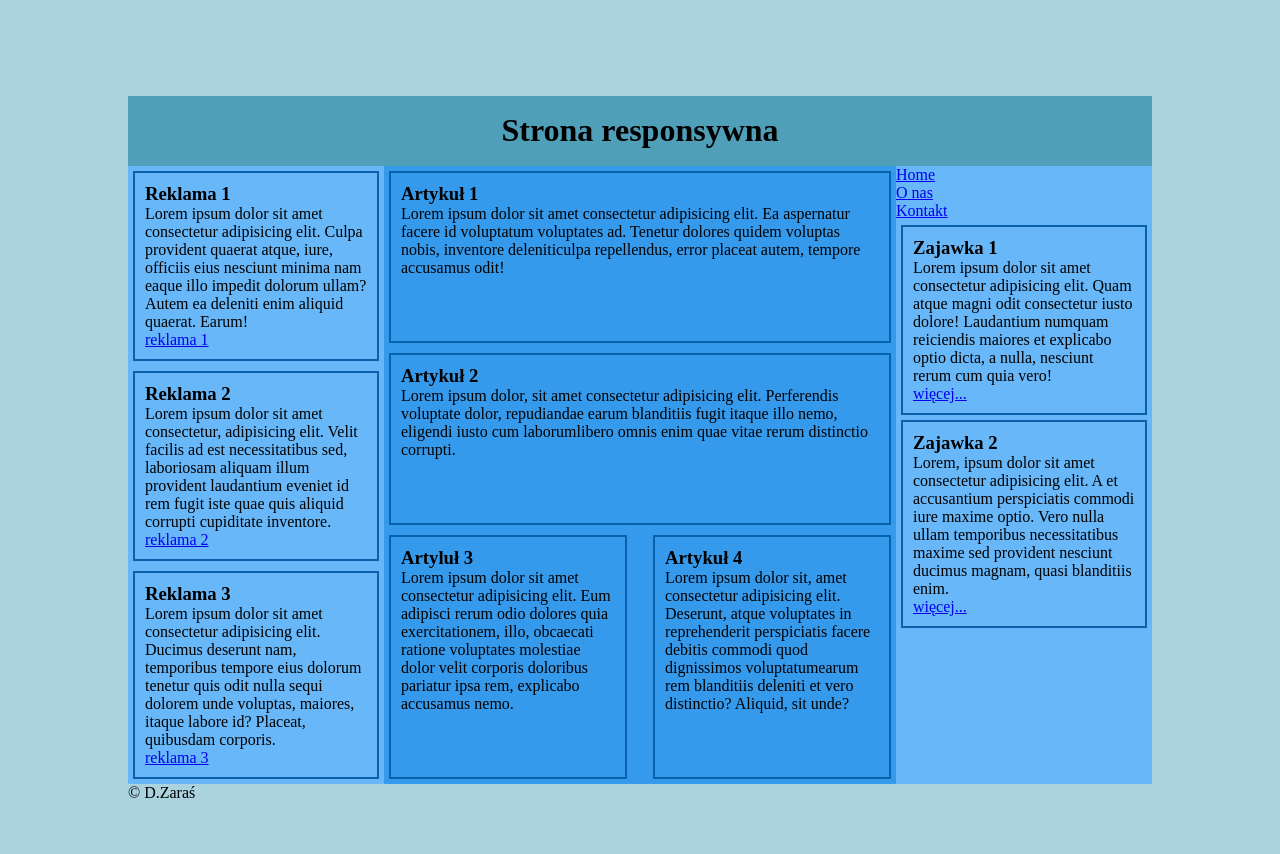
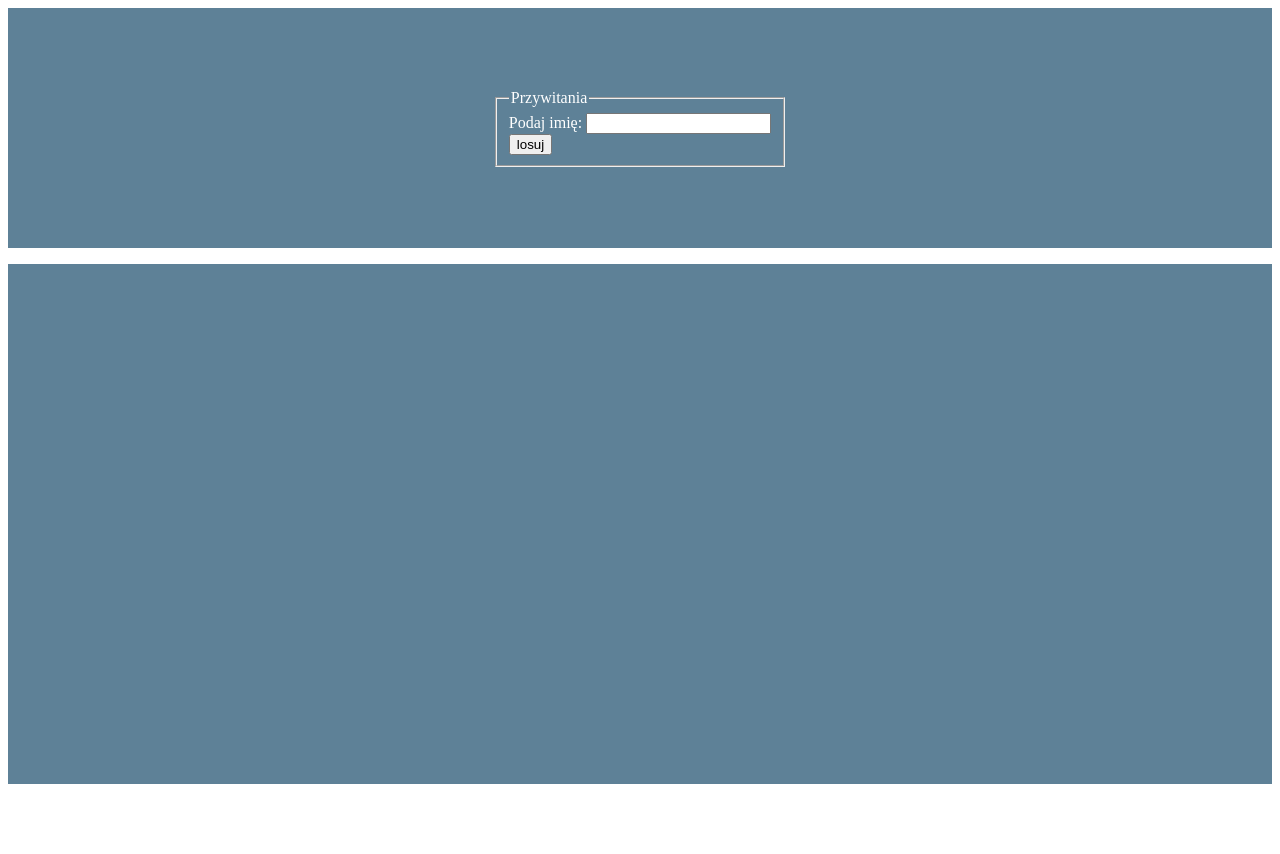
Before and after one commit to Noire-it/CSS, a plain HTML site: page index.html in a window 1280 px wide. After the commit the page ends 800 px from the top, so only its background shows below. Drawn offline with Linux system fonts and the light colour scheme.

Commit message:
GREETING

```diff
--- a/index.html
+++ b/index.html
@@ -8,73 +8,17 @@
     <link rel="stylesheet" href="style.css">
 </head>
 <body>
-    <div class="container">
-        <header>
-            <h1>Strona responsywna</h1>
-        </header>
-
-        <aside>
-            <article>
-                <h3>Reklama 1</h3>
-                <p>Lorem ipsum dolor sit amet consectetur adipisicing elit. Culpa provident quaerat atque, iure, officiis eius nesciunt minima nam eaque illo impedit dolorum ullam? Autem ea deleniti enim aliquid quaerat. Earum!</p>
-                <a href="https://google.com/">reklama 1</a>
-            </article>
-            <article>
-                <h3>Reklama 2</h3>
-                <p>Lorem ipsum dolor sit amet consectetur, adipisicing elit. Velit facilis ad est necessitatibus sed, laboriosam aliquam illum provident laudantium eveniet id rem fugit iste quae quis aliquid corrupti cupiditate inventore.</p>
-                <a href="https://drive.google.com/">reklama 2</a>
-            </article>
-            <article>
-                <h3>Reklama 3</h3>
-                <p>Lorem ipsum dolor sit amet consectetur adipisicing elit. Ducimus deserunt nam, temporibus tempore eius dolorum tenetur quis odit nulla sequi dolorem unde voluptas, maiores, itaque labore id? Placeat, quibusdam corporis.</p>
-                <a href="https://youtube.com/">reklama 3</a>
-            </article>
-        </aside>
-
-        <main>
-            <article>
-                <h3>Artykuł 1</h3>
-                <p>Lorem ipsum dolor sit amet consectetur adipisicing elit. Ea aspernatur facere id voluptatum voluptates ad. Tenetur dolores quidem voluptas nobis, inventore deleniticulpa   repellendus, error placeat autem, tempore accusamus odit!</p>
-            </article>
-            <article>
-                <h3>Artykuł 2</h3>
-                <p>Lorem ipsum dolor, sit amet consectetur adipisicing elit. Perferendis voluptate dolor, repudiandae earum blanditiis fugit itaque illo nemo, eligendi iusto cum laborumlibero    omnis enim quae vitae rerum distinctio corrupti.</p>
-            </article>
-            <div class="Half">
-                <article>
-                    <h3>Artyluł 3</h3>
-                    <p>Lorem ipsum dolor sit amet consectetur adipisicing elit. Eum adipisci rerum odio dolores quia exercitationem, illo, obcaecati ratione voluptates molestiae dolor velit   corporis doloribus pariatur ipsa rem, explicabo accusamus nemo.</p>
-                </article>
-                <article>
-                    <h3>Artykuł 4</h3>
-                    <p>Lorem ipsum dolor sit, amet consectetur adipisicing elit. Deserunt, atque voluptates in reprehenderit perspiciatis facere debitis commodi quod dignissimos voluptatumearum   rem blanditiis deleniti et vero distinctio? Aliquid, sit unde?</p>
-                </article>
-            </div>
-        </main>
-
-        <section>
-            <nav>
-                <ul>
-                    <li><a href="https://google.com/">Home</a></li>
-                    <li><a href="https://google.com/">O nas</a></li>
-                    <li><a href="https://google.com/">Kontakt</a></li>
-                </ul>
-                <article>
-                    <h3>Zajawka 1</h3>
-                    <p>Lorem ipsum dolor sit amet consectetur adipisicing elit. Quam atque magni odit consectetur iusto dolore! Laudantium numquam reiciendis maiores et explicabo optio dicta, a nulla, nesciunt rerum cum quia vero!</p>
-                    <a href="https://google.com/">więcej...</a>
-                </article>
-                <article>
-                    <h3>Zajawka 2</h3>
-                    <p>Lorem, ipsum dolor sit amet consectetur adipisicing elit. A et accusantium perspiciatis commodi iure maxime optio. Vero nulla ullam temporibus necessitatibus maxime sed provident nesciunt ducimus magnam, quasi blanditiis enim.</p>
-                    <a href="https://google.com/">więcej...</a>
-                </article>
-            </nav>
-        </section>
-
-        <footer>
-            <p>&copy; D.Zaraś</p>
-        </footer>
+    <div class="dif">
+        <form action="#">
+            <fieldset>
+                <legend>Przywitania</legend>
+                <label for="imie">Podaj imię: <input type="text" name="imie" id="imie" required></label><br>
+                <input type="submit" value="losuj" id="btn">
+            </fieldset>
+        </form>
+    </div>
+    <div class="display">
     </div>
 </body>
+<script src="main.js"></script>
 </html>
--- /dev/null
+++ b/main.js
@@ -0,0 +1,18 @@
+const imie = document.querySelector("#imie")
+const btn = document.querySelector("#btn")
+const display = document.querySelector(".display")
+
+btn.addEventListener("click", function(evt) {
+    evt.preventDefault();
+    const greets = ["Witaj! ","Cześć! ","Hej ","Siema! "];
+    const imieVal = imie.value;
+    const los = Math.floor(Math.random() * 3);
+    const WyLicz = greets[los];
+    const newEle = document.createElement("p");
+    newEle.addEventListener("click", function(evt) {
+        evt.preventDefault();
+        this.remove()
+    })
+    newEle.innerText = WyLicz + imieVal;
+    display.appendChild(newEle);
+})
--- a/style.css
+++ b/style.css
@@ -1,75 +1,27 @@
-* {
-    margin: 0;
-    padding: 0;
+.dif {
+    display: flex;
+    justify-content: center;
+    align-items: center;
+    height: 30vh;
+    margin-bottom: 1rem;
+    background-color: hsl(203, 23%, 48%);
+    color: white;
 }
 
 body {
-    background-color: hsl(194, 45%, 77%);
-    display: flex;
-    justify-content: center;
-    margin-top: 6rem;
+    overflow-y: hidden;
 }
 
-.container {
+.display {
     height: 65vh;
-    width: 80vw;
-    background-color: hsl(195, 43%, 52%);
-    display: grid;
-    grid-template-columns: 1fr 2fr 1fr;
-    grid-template-rows: 70px auto 70px;
-    grid-template-areas:
-      "header header header"
-      "aside main section"
-      "footer footer footer";
+    overflow-y: auto;
+    background-color: hsl(203, 23%, 48%);
+    color: white;
 }
 
-header {
-    grid-area: header;
-    display: flex;
-    justify-content: center;
-    margin-top: 1rem;
+p {
+    background-color: hsl(203, 65%, 54%);
+    width: max-content;
+    border-radius: 1rem;
+    padding: 1rem;
 }
-
-main {
-    grid-area: main;
-    display: grid;
-}
-
-.Half {
-    display: grid;
-    grid-template-columns: 1fr 1fr;
-    gap: 1rem;
-}
-
-article {
-    border: solid 2px hsl(207, 91%, 35%);
-    padding: 10px;
-    margin: 5px;
-}
-
-aside {
-    grid-area: aside;
-    display: grid;
-}
-
-section {
-    grid-area: section;
-    display: grid;
-}
-
-ul {
-    list-style-type: none;
-    text-decoration: none;
-}
-
-main {
-    background-color: hsl(207, 83%, 57%);
-}
-
-aside {
-    background-color: hsl(207, 91%, 69%);
-}
-
-section {
-    background-color: hsl(207, 91%, 69%);
-}
```
